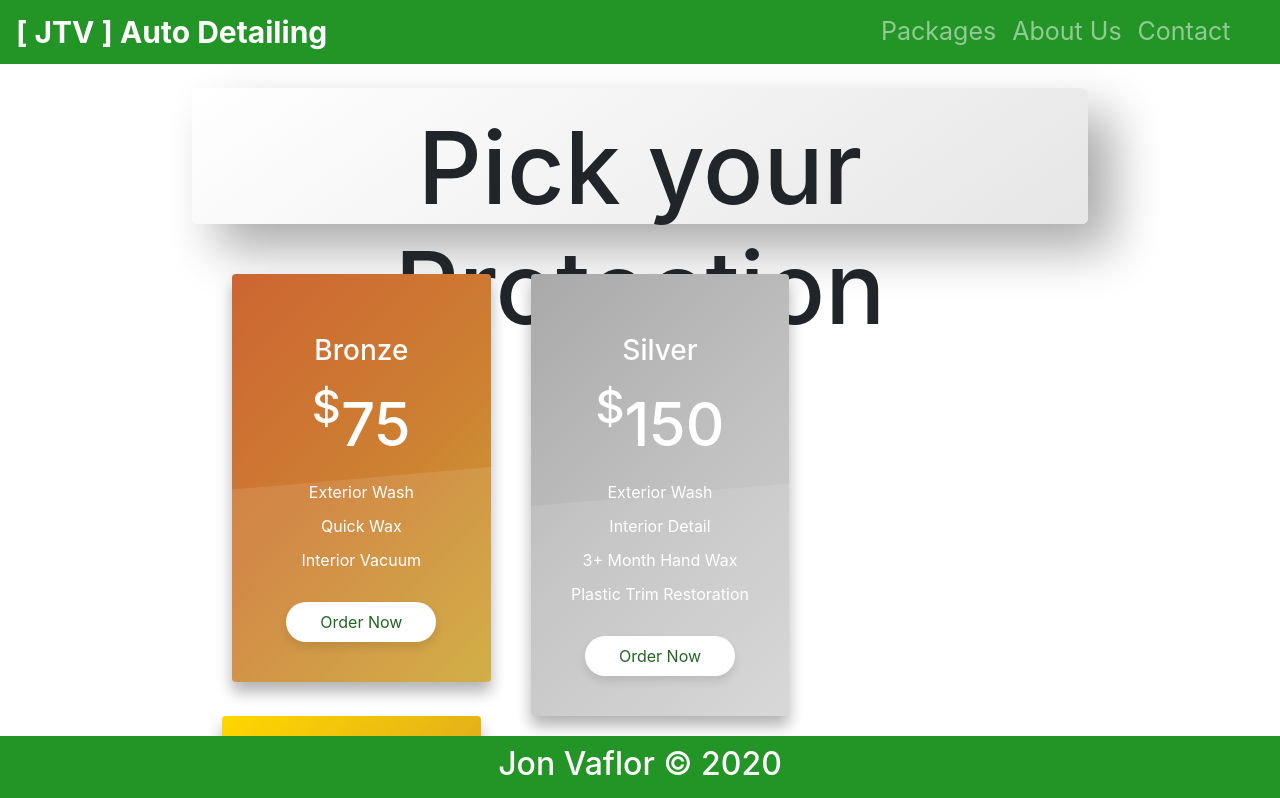
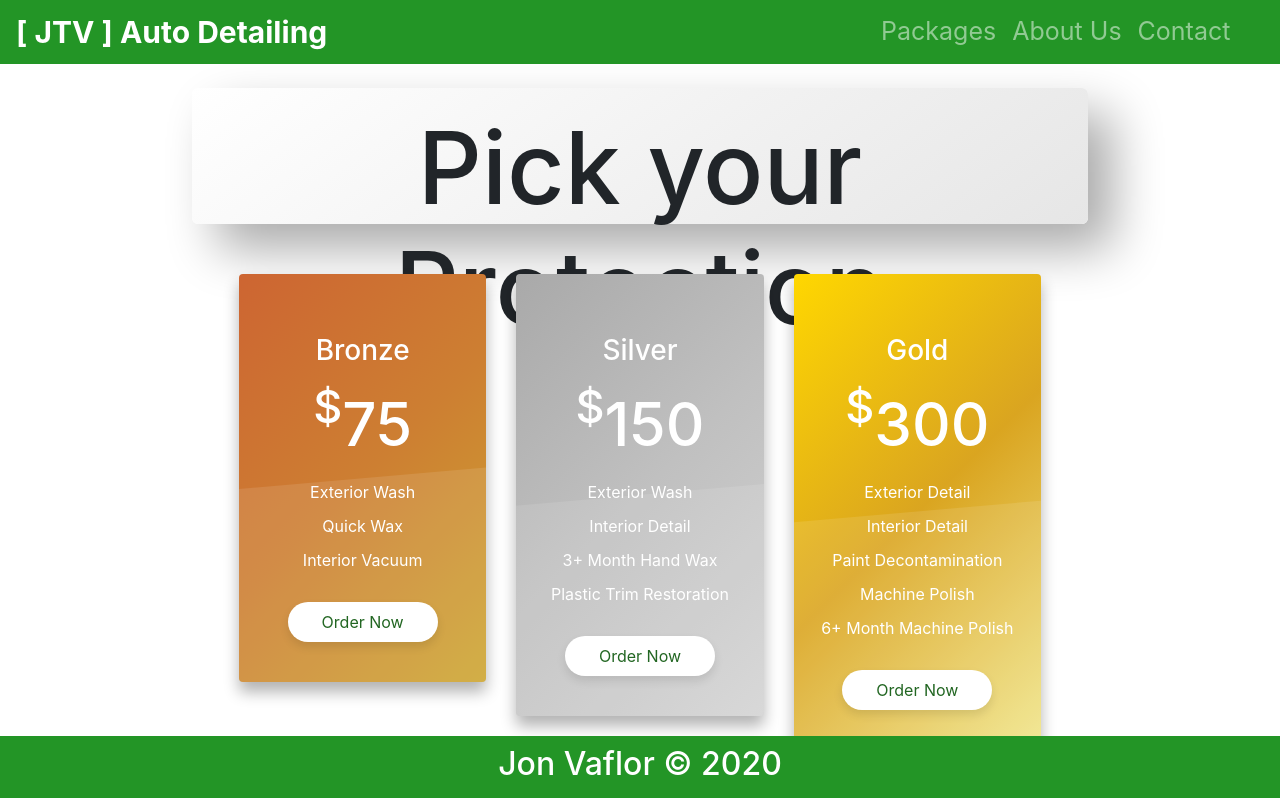
Before and after one commit to Jonny2424/JTV-Frontend, a React (Create React App) app in the folder jtv-app-frontend/: page /packages in a window 1280 px wide. Shown: the top 798 px of the page. Built offline with nearby package versions, Linux system fonts and the light colour scheme.

Commit message:
most up to date

```diff
--- a/jtv-app-frontend/src/components/webpageComponents/Packages.js
+++ b/jtv-app-frontend/src/components/webpageComponents/Packages.js
@@ -11,9 +11,9 @@ export default function Packages() {
             </div>
             <section>
                 <div class="container-fluid">
-                    <div class="container">
+                    <div class="container" style={{width: "65vw"}}>
                         <div class="row">
-                            <div class="col-sm-4" style={{marginLeft: "10px", marginRight: "10px"}}>
+                            <div class="col-sm-4" >
                                 <div class="card card_red text-center">
                                     <div class="title">
                                         <i class="fa fa-paper-plane" aria-hidden="true"></i>
```
